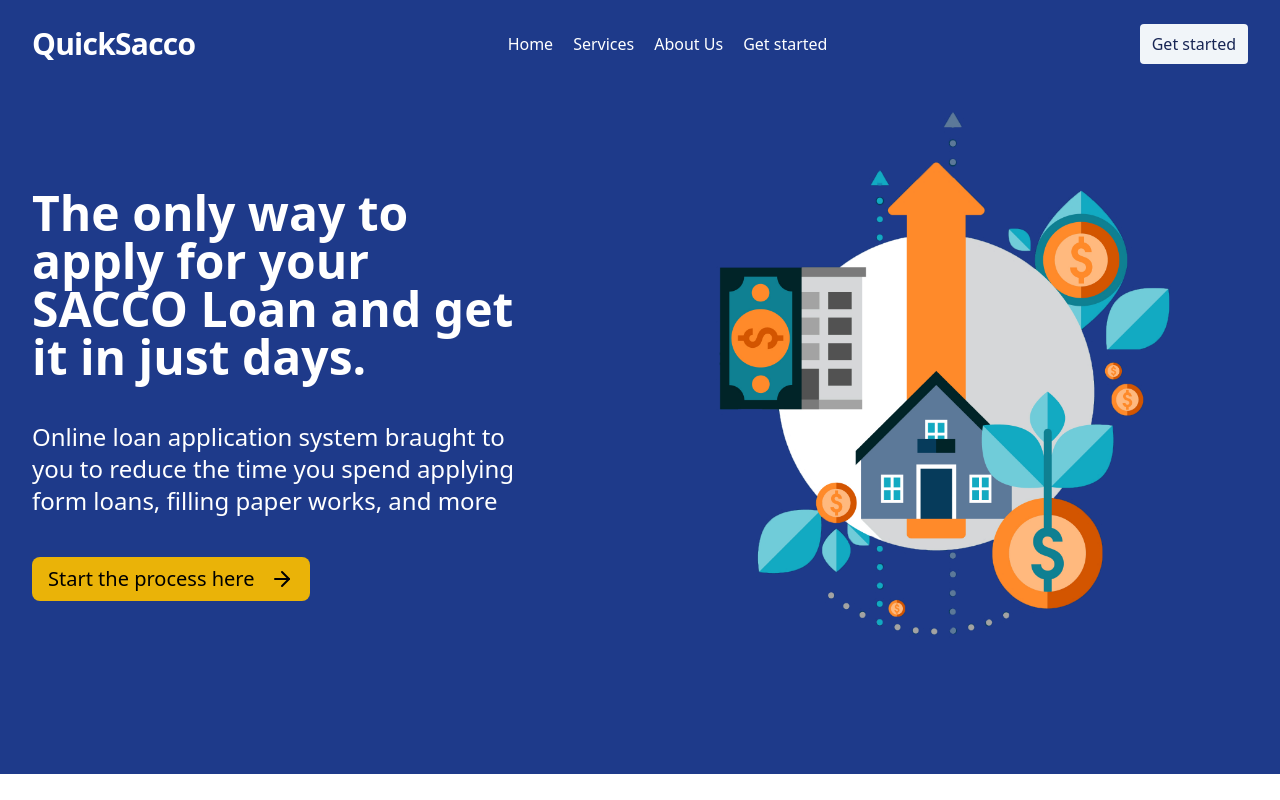
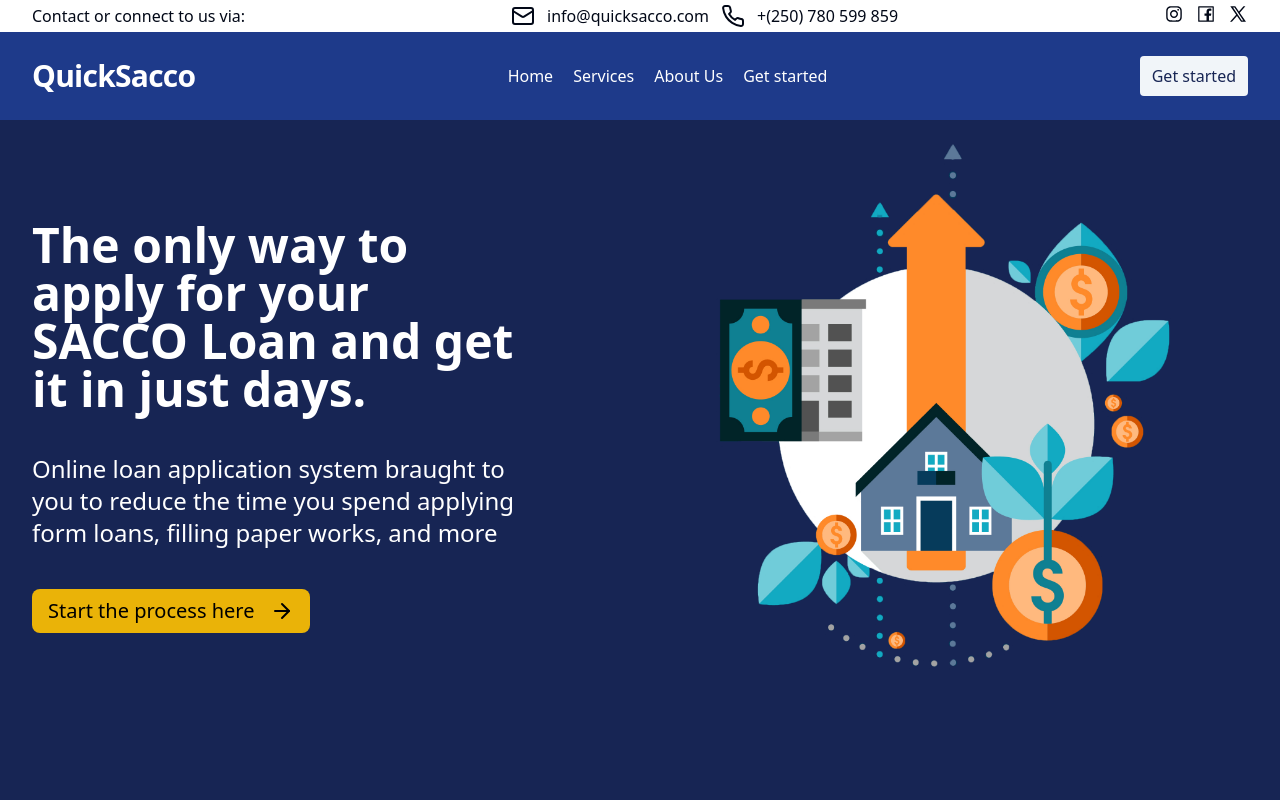
Before and after one commit to hirwajeaneric/QuickSacco-front-end, a React (Vite) app: page / in a window 1280 px wide. Shown: the top 800 px of the page. Built offline with nearby package versions, Linux system fonts and the light colour scheme.

Commit message:
Feature: Menus

```diff
--- a/src/components/Header.tsx
+++ b/src/components/Header.tsx
@@ -1,28 +1,25 @@
-import { Link } from "react-router-dom"
+import { Link } from "react-router-dom";
+import PrimaryMenu from "./PrimaryMenu";
+import SecondaryMenu from "./SecondaryMenu";
+import MobileMenu from "./MobileMenu";
 
 const Header = () => {
   return (
-    <div className="py-6 bg-blue-900">
-      <div className="container mx-auto flex justify-between items-center">
+    <div className="bg-blue-900">
+      {/* Secondary menu at the top  */}
+      <SecondaryMenu />
+
+      <div className="py-6 container mx-auto flex justify-between items-center">
+        {/* Logo  */}
         <Link to={'/'} className="text-3xl font-bold tracking-tight text-white">QuickSacco</Link>
 
-        {/* Mobile Menu  */}
-        <div className="md:hidden">
-
-        </div>
+        {/* Mobile menu  */}
+        <MobileMenu />
 
         {/* Desktop menu  */}
-        <div className="hidden md:block">
-          <span className="flex gap-5">
-            <Link to={'/'} className="text-white">Home</Link>
-            <Link to={'/'} className="text-white">Services</Link>
-            <Link to={'/about'} className="text-white">About Us</Link>
-            <Link to={'/apply'} className=" text-white">Get started</Link>
-          </span>
-        </div>
+        <PrimaryMenu />
+      </div>
 
-        <Link to={'/signup'} className="rounded-sm bg-slate-100 text-blue-950 px-3 py-2">Get started</Link>
-      </div>
     </div>
   )
 }
--- a/src/components/Hero.tsx
+++ b/src/components/Hero.tsx
@@ -2,7 +2,7 @@ import { ArrowRight } from "lucide-react"
 
 const Hero = () => {
     return (
-        <div className="pt-6 pb-24  bg-blue-900">
+        <div className="pt-6 pb-24  bg-blue-950">
             <div className="container mx-auto flex flex-wrap-reverse justify-between items-center">
                 <div className="w-full md:w-1/2 flex gap-10 flex-col">
                     <h1 className="text-5xl font-bold text-white w-full md:w-4/5 text-center md:text-left">The only way to apply for your SACCO Loan and get it in just days.</h1>
--- /dev/null
+++ b/src/components/MobileMenu.tsx
@@ -0,0 +1,12 @@
+const MobileMenu = () => {
+    return (
+        <>
+            {/* Mobile Menu  */}
+            <div className="md:hidden">
+
+            </div>
+        </>
+    )
+}
+
+export default MobileMenu
--- /dev/null
+++ b/src/components/PrimaryMenu.tsx
@@ -0,0 +1,21 @@
+import { Link } from "react-router-dom"
+
+const PrimaryMenu = () => {
+    return (
+        <>
+            {/* Desktop menu  */}
+            <div className="hidden md:block">
+                <span className="flex gap-5">
+                    <Link to={'/'} className="text-white">Home</Link>
+                    <Link to={'/'} className="text-white">Services</Link>
+                    <Link to={'/about'} className="text-white">About Us</Link>
+                    <Link to={'/apply'} className=" text-white">Get started</Link>
+                </span>
+            </div>
+
+            <Link to={'/signup'} className="hidden md:block rounded-sm bg-slate-100 text-blue-950 px-3 py-2">Get started</Link>
+        </>
+    )
+}
+
+export default PrimaryMenu
--- /dev/null
+++ b/src/components/SecondaryMenu.tsx
@@ -0,0 +1,24 @@
+import { Mail, Phone } from "lucide-react"
+import { AiOutlineFacebook, AiOutlineInstagram, AiOutlineX } from "react-icons/ai"
+import { Link } from "react-router-dom"
+
+const SecondaryMenu = () => {
+  return (
+    <div className="bg-white hidden md:block">
+        <div className="container flex justify-between py-1 flex-wrap gap-1">
+          <p>Contact or connect to us via: </p>
+          <div className="flex gap-3">
+            <Link to={"mailto:info@quicksacco.com"} className="flex gap-3 items-center"><Mail /> info@quicksacco.com</Link>
+            <span className="flex gap-3 items-center"><Phone /> +(250) 780 599 859</span>
+          </div>
+          <div className="flex gap-3 text-xl">
+            <Link to={'/'}><AiOutlineInstagram /></Link>
+            <Link to={'/'}><AiOutlineFacebook /></Link>
+            <Link to={'/'}><AiOutlineX /></Link>
+          </div>
+        </div>
+      </div>
+  )
+}
+
+export default SecondaryMenu
```
